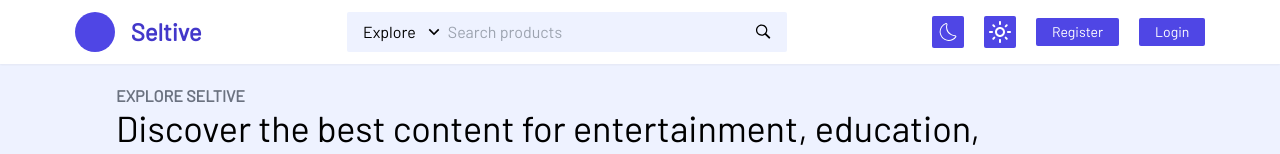
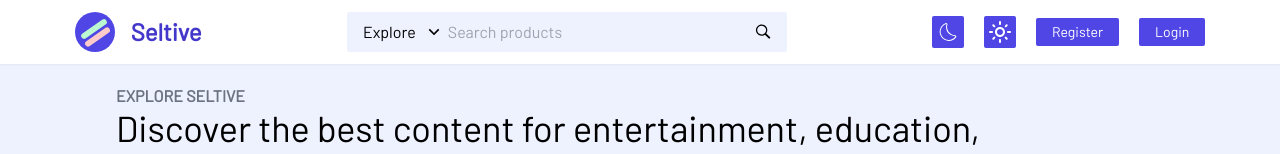
Before and after one commit to Pascal488/Flex-code, a React (Create React App) app in the folder seltive/: page /home in a window 1280 px wide. Shown: the top 154 px of the page. Built offline with nearby package versions, Linux system fonts and the light colour scheme; no server answers.

Commit message:
:Fix logo

```diff
--- a/seltive/src/pages/homeexplore/HomeExplore.tsx
+++ b/seltive/src/pages/homeexplore/HomeExplore.tsx
@@ -25,7 +25,10 @@
     <>
       <div className="flex items-center gap-5 p-3 w-full justify-around bg-white shadow-sm">
         <div className="flex  gap-4 items-center ">
-          <span className="md:hidden w-10 h-10 rounded-full bg-indigo-600"></span>
+          <span className="relative md:hidden flex flex-col gap-2 w-10 h-10 rounded-full bg-indigo-600">
+            <span className="absolute bottom-5 left-1  rotate-[145deg] w-[30px] p-[3px] rounded-md h-[2px] bg-green-200 "></span>
+            <span className="absolute  bottom-3 left-2   rotate-[145deg] w-[29px] p-[3px]  rounded-md h-[2px] bg-red-200"></span>
+          </span>
           <h1 className=" text-2xl text-indigo-700 font-extrabold">Seltive</h1>
         </div>
         <div className="md:hidden md:w-full md:justify-center flex items-center bg-indigo-50 justify-around w-[35%] rounded-sm py-1 px-4">
```
